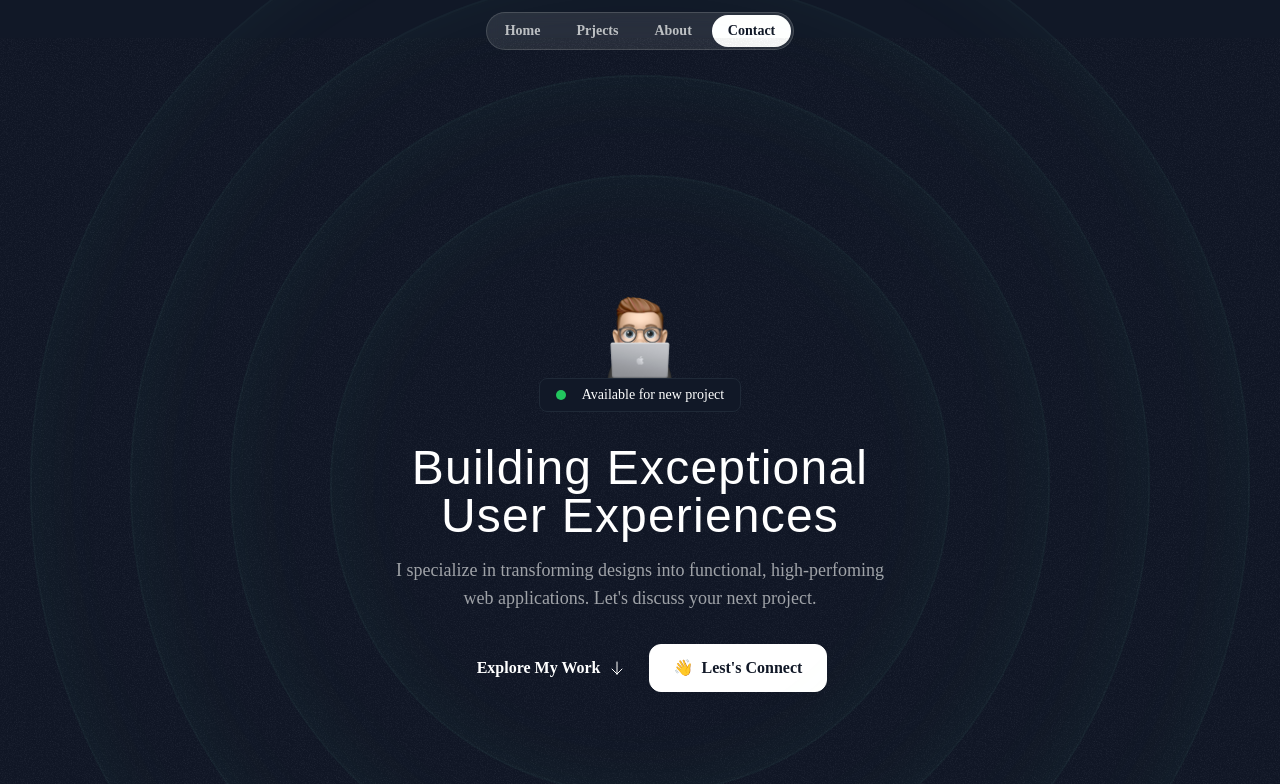
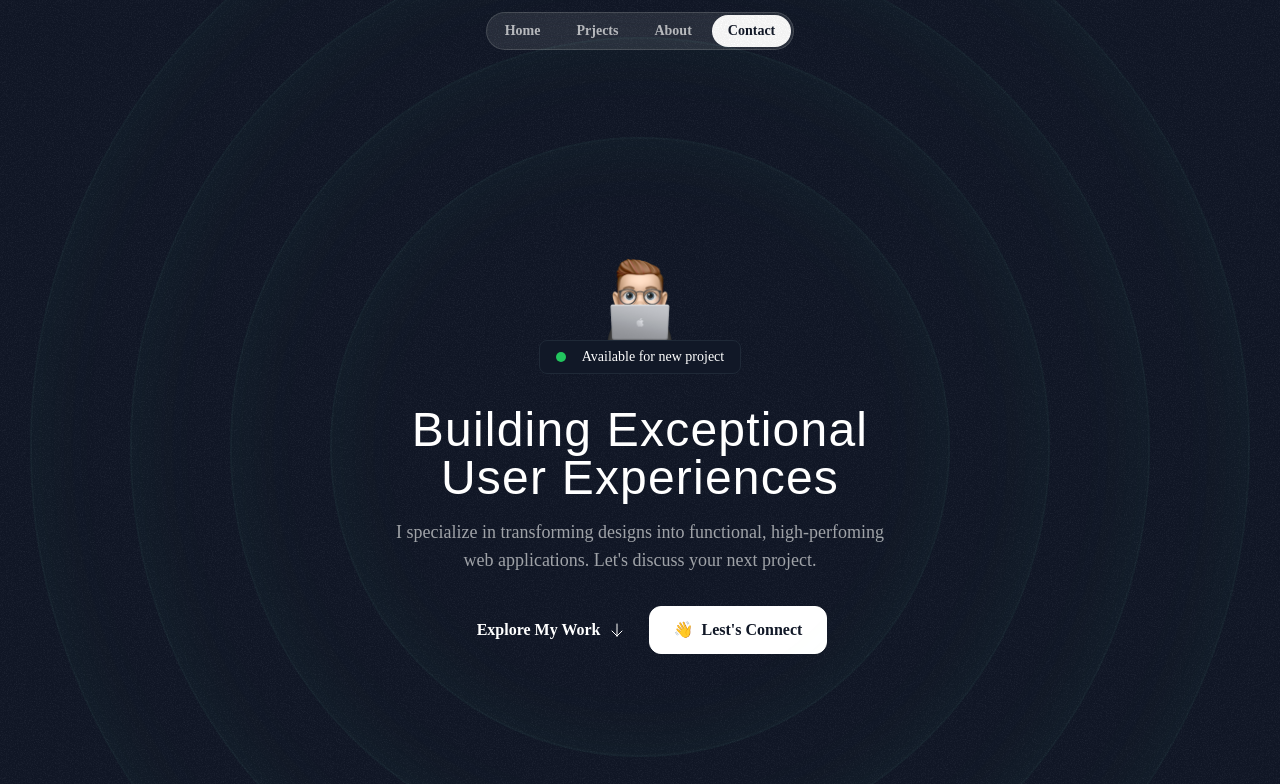
Before and after one commit to First-Step-company/portfolio, a Next.js app: page / in a window 1280 px wide. Shown: the top 784 px of the page. Built offline with nearby package versions, Linux system fonts and the light colour scheme; a web font is replaced by a local one.

Commit message:
Auto-update: Sun 12/01/2024  9:42:01.02

```diff
--- a/src/sections/Header.tsx
+++ b/src/sections/Header.tsx
@@ -1,5 +1,5 @@
 export const Header = () => {
-  return <div className="flex justify-center items-center relative top-3">
+  return <div className="flex justify-center items-center fixed top-3 w-full">
     <nav className="flex gap-1 p-0.5 border border-white/15 rounded-full bg-white/10 backdrop-blur">
         <a href="" className="nav-item">Home</a>
         <a href="" className="nav-item">Prjects</a>
--- a/src/sections/Hero.tsx
+++ b/src/sections/Hero.tsx
@@ -3,7 +3,8 @@ import ArrowDown from "@/assets/icons/arrow-down.svg";
 import grainImage from "@/assets/images/grain.jpg";
 import Image from "next/image";
 export const HeroSection = () => {
-  return( <div className="py-32 md:py-48 lg:py-60 relative z-0">
+  return(
+    <div className="py-32 md:py-48 lg:py-60 relative z-0 overflow-x-clip">
     <div className="absolute inset-0 -z-30 opacity-5" style={{
         backgroundImage:`url(${grainImage.src})`
     }}></div>
```
